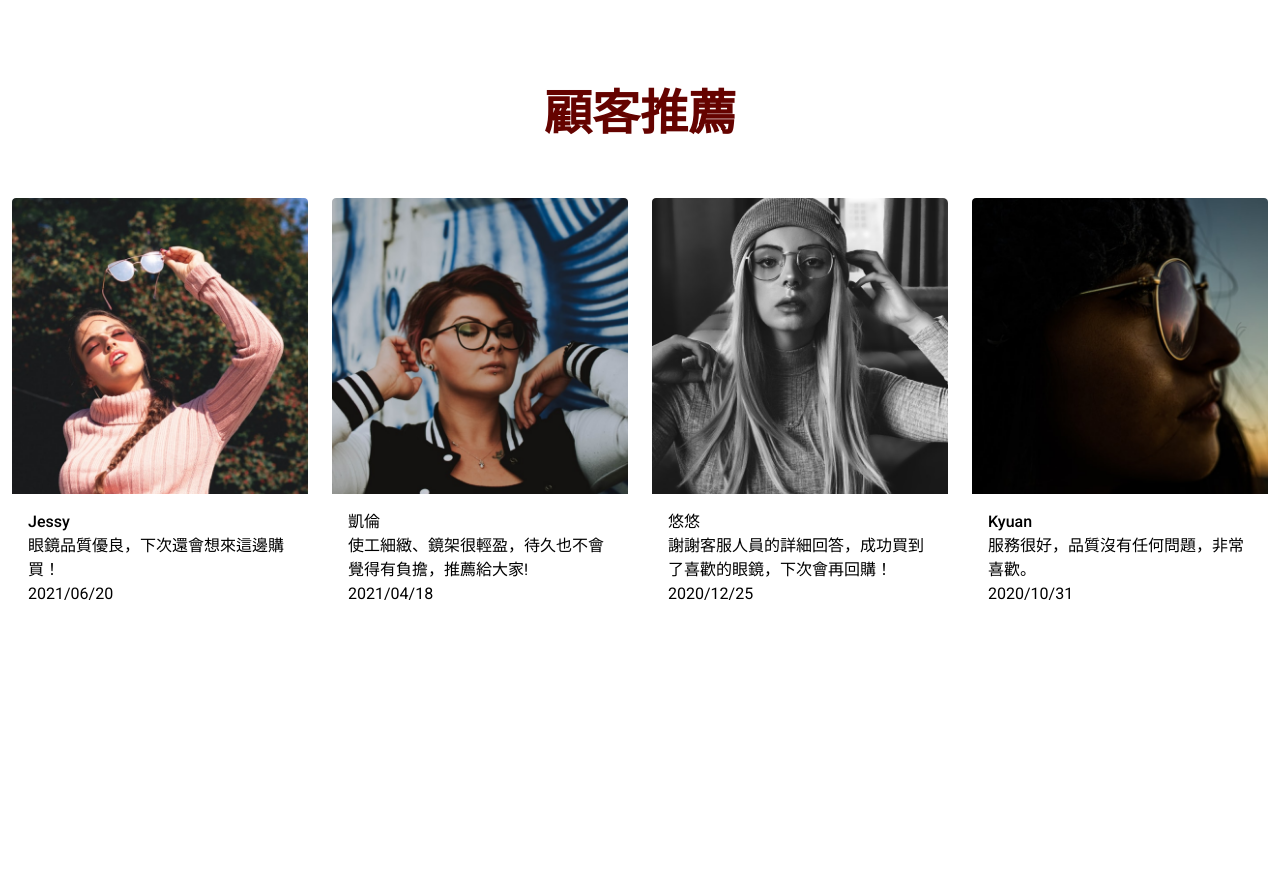
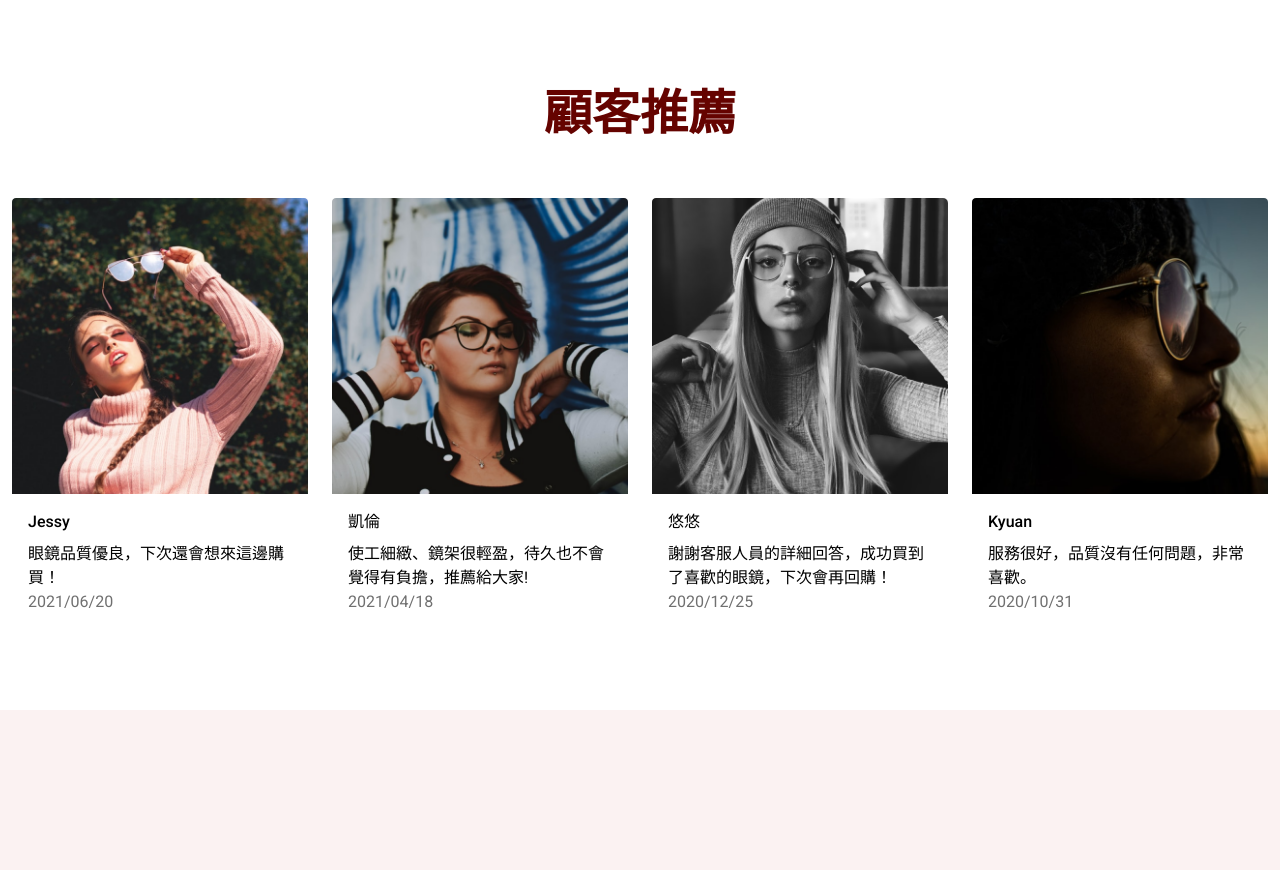
Before and after one commit to zitonbar/2024-week-three, a website built with Vite: page pages/index.html in a window 1280 px wide. Shown: the part 2600-3470 px from the top of the page. Before the commit the page ends 3302 px from the top, so only its background shows below. Built offline with nearby package versions, Linux system fonts and the light colour scheme; files whose address does not match are found by name.

Commit message:
新增section6區塊

```diff
--- a/layout/footer.ejs
+++ b/layout/footer.ejs
@@ -7,7 +7,7 @@
                     <li class="mr-48"><a href="#">系列鏡框</a></li>
                     <li class="mr-48"><a href="#">門市據點</a></li>
                     <li class="mr-48"><a href="#">部落格</a></li>
-                    <li class="mr-48"><a href="#">常見問題</a></li>
+                    <li class=""><a href="#">常見問題</a></li>
                 </ul>
                 <ul class="text-light fs-4 fs-sm-7 pb-32 pb-sm-24">
                     <li class="d-flex align-items-center"><span class="mr-10 fs-4 material-symbols-outlined">mail</span><a href="tel:+0800-000-00">0800-000-00</a></li>
--- a/pages/index.html
+++ b/pages/index.html
@@ -86,38 +86,47 @@
     <section class="py-80 py-sm-40">
       <div class="container">
         <h2 class="text-danger fs-2 fs-sm-5 fw-bold text-center pb-48 pb-sm-24">顧客推薦</h2>
-        <div class="row">
-          <div class="col col-3 col-md-6 col-sm-12 pb-md-24 pb-sm-16">
+        <ul class="row">
+          <li class="col col-3 col-md-6 col-sm-12 pb-md-24 pb-sm-16">
             <img src="../assets/images/home-section5-1.png" alt="">
             <div class="p-16">
-              <h5 class="fw-Medium">Jessy</h5>
+              <h5 class="fw-Medium pb-8">Jessy</h5>
               <p>眼鏡品質優良，下次還會想來這邊購買！</p>
-              <span>2021/06/20</span>
+              <span class="text-gray">2021/06/20</span>
             </div>
-          </div>
-          <div class="col col-3 col-md-6 col-sm-12 pb-md-24 pb-sm-16">
+          </li>
+          <li class="col col-3 col-md-6 col-sm-12 pb-md-24 pb-sm-16">
             <img src="../assets/images/home-section5-2.png" alt="">
             <div class="p-16">
-              <h5 class="fw-Medium">凱倫</h5>
+              <h5 class="fw-Medium pb-8">凱倫</h5>
               <p>使工細緻、鏡架很輕盈，待久也不會覺得有負擔，推薦給大家!</p>
-              <span>2021/04/18</span>
+              <span class="text-gray">2021/04/18</span>
             </div>
-          </div>
-          <div class="col col-3 col-md-6 col-sm-12 pb-sm-16">
+          </li>
+          <li class="col col-3 col-md-6 col-sm-12 pb-md-24 pb-sm-16">
             <img src="../assets//images/home-section5-3.png" alt="">
             <div class="p-16">
-              <h5 class="fw-Medium">悠悠</h5>
+              <h5 class="fw-Medium pb-8">悠悠</h5>
               <p>謝謝客服人員的詳細回答，成功買到了喜歡的眼鏡，下次會再回購！</p>
-              <span>2020/12/25</span>
+              <span class="text-gray">2020/12/25</span>
             </div>
-          </div>
-          <div class="col col-3 col-md-6 col-sm-12 pb-sm-16">
+          </li>
+          <li class="col col-3 col-md-6 col-sm-12 pb-md-24 pb-sm-16">
             <img src="../assets/images/home-section5-4.png" alt="">
             <div class="p-16">
-              <h5 class="fw-Medium">Kyuan</h5>
+              <h5 class="fw-Medium pb-8">Kyuan</h5>
               <p>服務很好，品質沒有任何問題，非常喜歡。</p>
-              <span>2020/10/31</span>
+              <span class="text-gray">2020/10/31</span>
             </div>
+          </li>
+        </ul>
+      </div>
+    </section>
+    <section class="bg-secondary py-80 py-sm-40">
+      <div class="container">
+        <div class="row">
+          <div class="col-6 text-center">
+
           </div>
         </div>
       </div>
```
